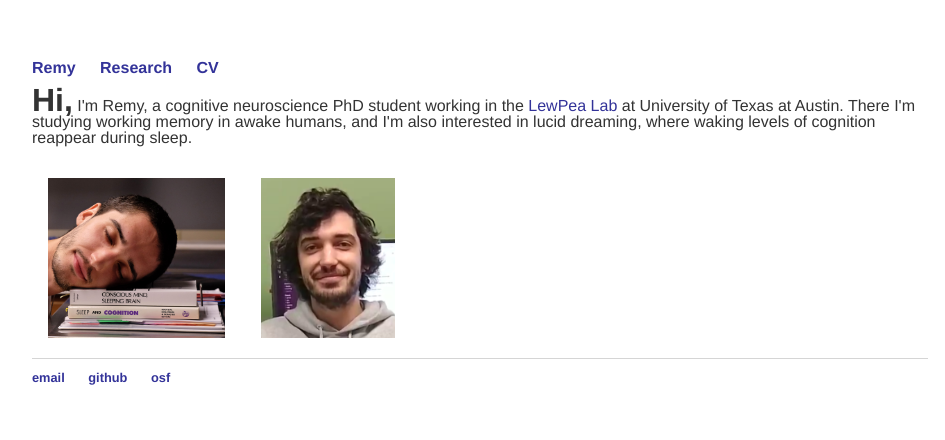
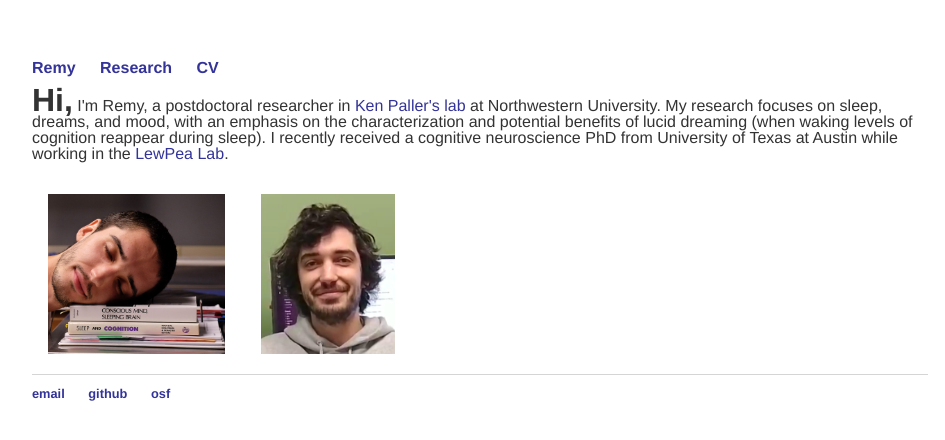
Before and after one commit to remrama/remrama.github.io, a Jekyll site: the page built from index.html, in a window 1280 px wide. Shown: the top 440 px of the page, without its empty margins (160-1105 px from the left). Built offline with Jekyll 4.4.1, drawn with Linux system fonts in a browser that asks for light colours.

Commit message:
postdoc update

```diff
--- a/index.html
+++ b/index.html
@@ -5,7 +5,7 @@ title: Remy Mallett
 
 <div class="blurb">
     <p>
-        <b><span style="font-size: 2em">Hi,</span></b> I'm Remy, a cognitive neuroscience PhD student working in the <a href="https://lewpealab.psy.utexas.edu/">LewPea Lab</a> at University of Texas at Austin. There I'm studying working memory in awake humans, and I'm also interested in lucid dreaming, where waking levels of cognition reappear during sleep.
+        <b><span style="font-size: 2em">Hi,</span></b> I'm Remy, a postdoctoral researcher in <a href="https://pallerlab.psych.northwestern.edu/">Ken Paller's lab</a> at Northwestern University. My research focuses on sleep, dreams, and mood, with an emphasis on the characterization and potential benefits of lucid dreaming (when waking levels of cognition reappear during sleep). I recently received a cognitive neuroscience PhD from University of Texas at Austin while working in the <a href="https://lewpealab.psy.utexas.edu/">LewPea Lab</a>.
     </p>
 
     <img src="{{site.url}}/img/me1.jpg" style="height:10em; padding:1em" />
```
